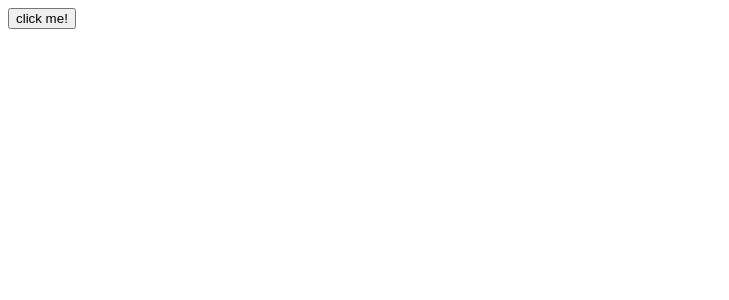
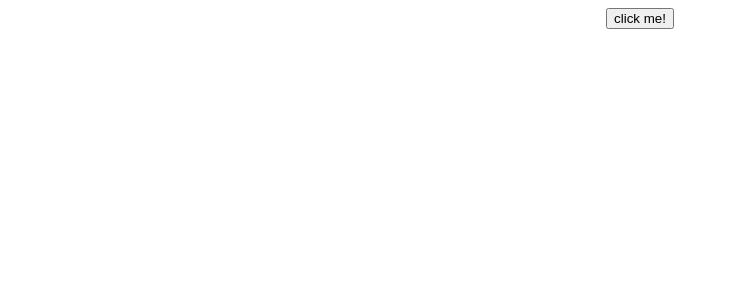
Before and after one commit to djjordand6/SyneApp, a React (Vite) app in the folder syne-app/: page / in a window 1280 px wide. Shown: the top 300 px of the page, without its empty margins (0-729 px from the left). Built offline with nearby package versions, Linux system fonts and the light colour scheme.

Commit message:
New .css file

```diff
--- /dev/null
+++ b/syne-app/src/App.css
@@ -0,0 +1,4 @@
+.container {
+    display: flex;
+    justify-content: center;
+}
--- a/syne-app/src/App.jsx
+++ b/syne-app/src/App.jsx
@@ -1,3 +1,5 @@
+import "./App.css"
+
 function App() {
 
   const onClick = () => {
```
